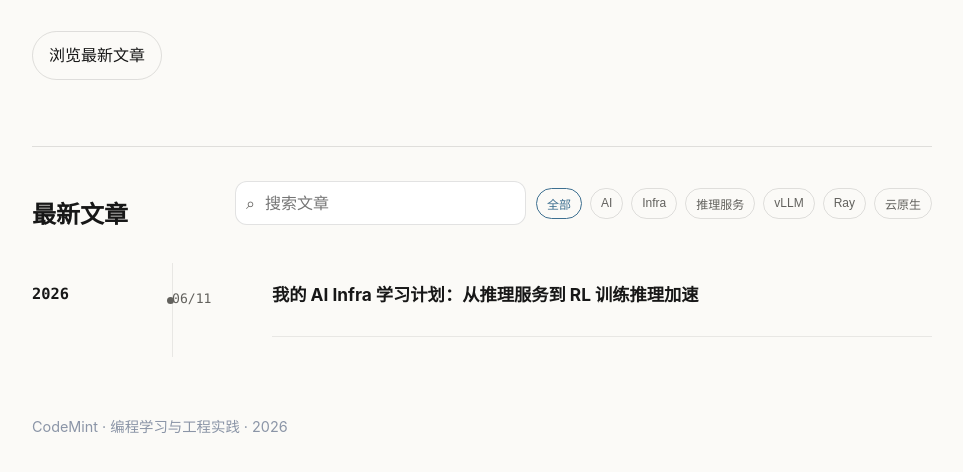
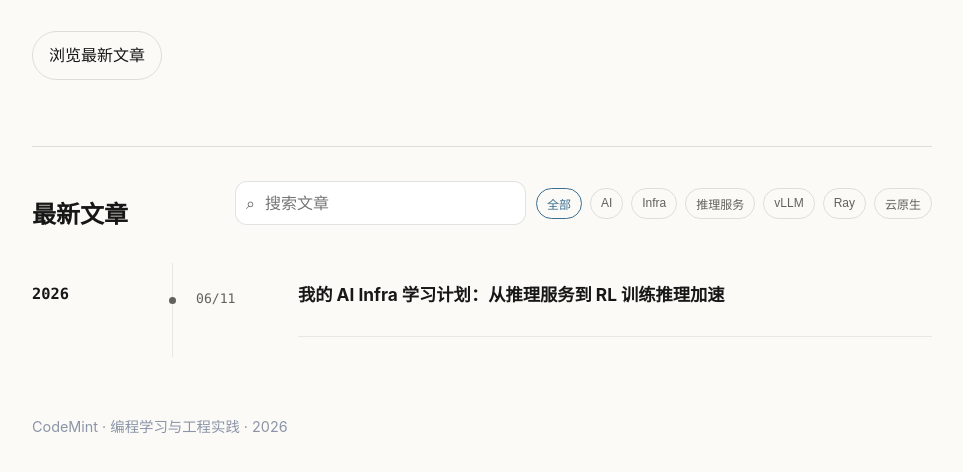
Before and after one commit to SimonMing47/SimonMing47.github.io, an Eleventy site: page src/index.njk in a window 1280 px wide. Shown: the part 322-794 px from the top of the page, without its empty margins (158-1121 px from the left). Built offline with nearby package versions, Linux system fonts and the light colour scheme; Eleventy itself is replaced by a stand-in of ours; files that its build step writes are made by us from their sources.

Commit message:
fix: separate timeline date and marker

```diff
--- a/src/assets/css/style.css
+++ b/src/assets/css/style.css
@@ -402,16 +402,17 @@ h1 {
 .timeline-item {
   position: relative;
   display: grid;
-  grid-template-columns: 72px minmax(0, 1fr);
-  gap: 28px;
+  grid-template-columns: 78px minmax(0, 1fr);
+  gap: 24px;
   padding: 20px 0;
+  padding-left: 24px;
   animation: riseIn 0.42s ease both;
 }
 
 .timeline-item::before {
   content: "";
   position: absolute;
-  left: -5px;
+  left: -3px;
   top: 34px;
   width: 7px;
   height: 7px;
```
